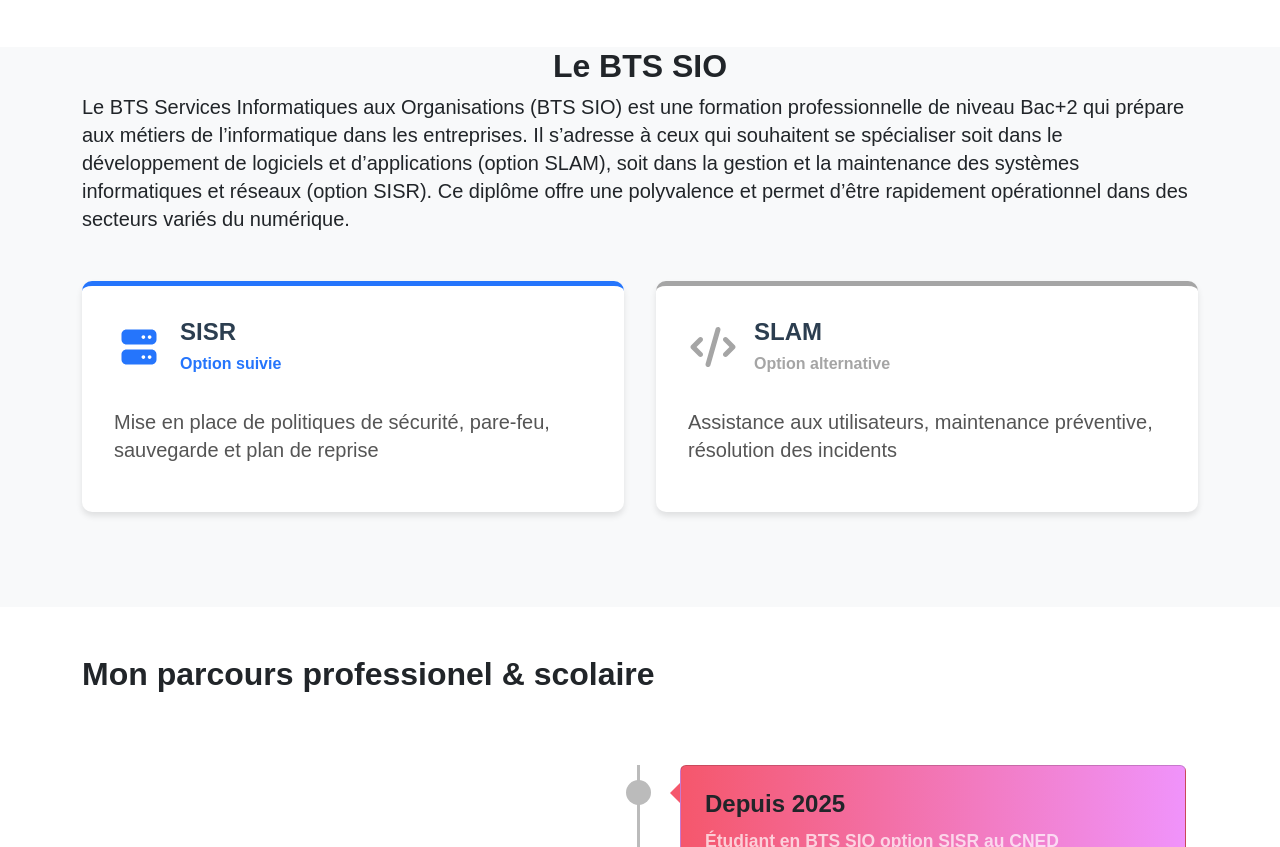
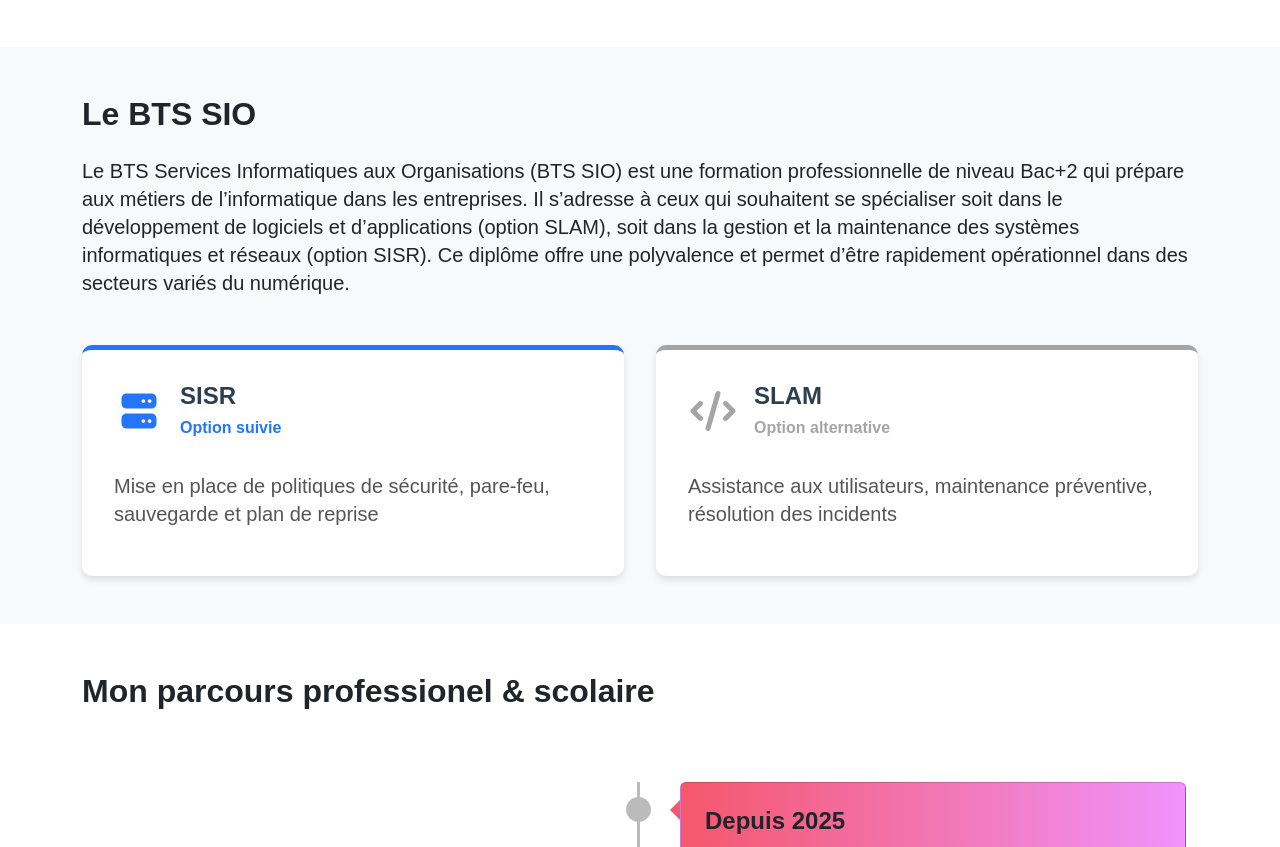
Before and after one commit to kevin-alsac/git-portfolio, a website: page index.html in a window 1280 px wide. Shown: the part 1317-2164 px from the top of the page. Drawn offline with Linux system fonts and the light colour scheme.

Commit message:
Modification du titre BTS et alignement section

```diff
--- a/index.html
+++ b/index.html
@@ -91,9 +91,9 @@
     </section>
 
     <!-- BTS Section -->
-    <section class="py-12 bg-light" id="bts">
+    <section class="py-5 bg-light" id="bts">
       <div class="container">
-        <h2 class="mb-8 text-center text-4xl font-bold">Le BTS SIO</h2>
+        <h2 class="mb-4">Le BTS SIO</h2>
         <div class="flex justify-center mb-10">
           <p>
             Le BTS Services Informatiques aux Organisations (BTS SIO) est une
```
